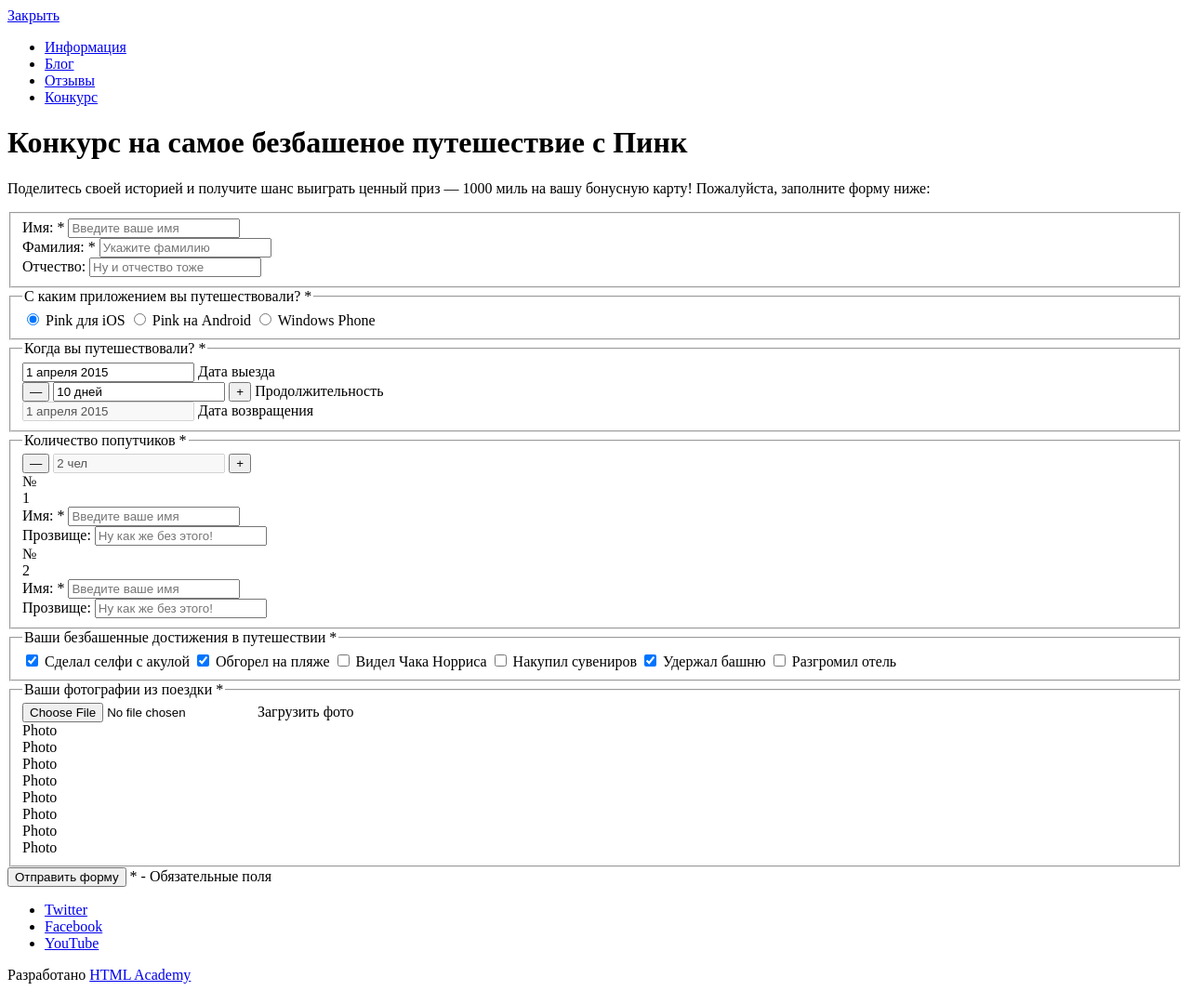
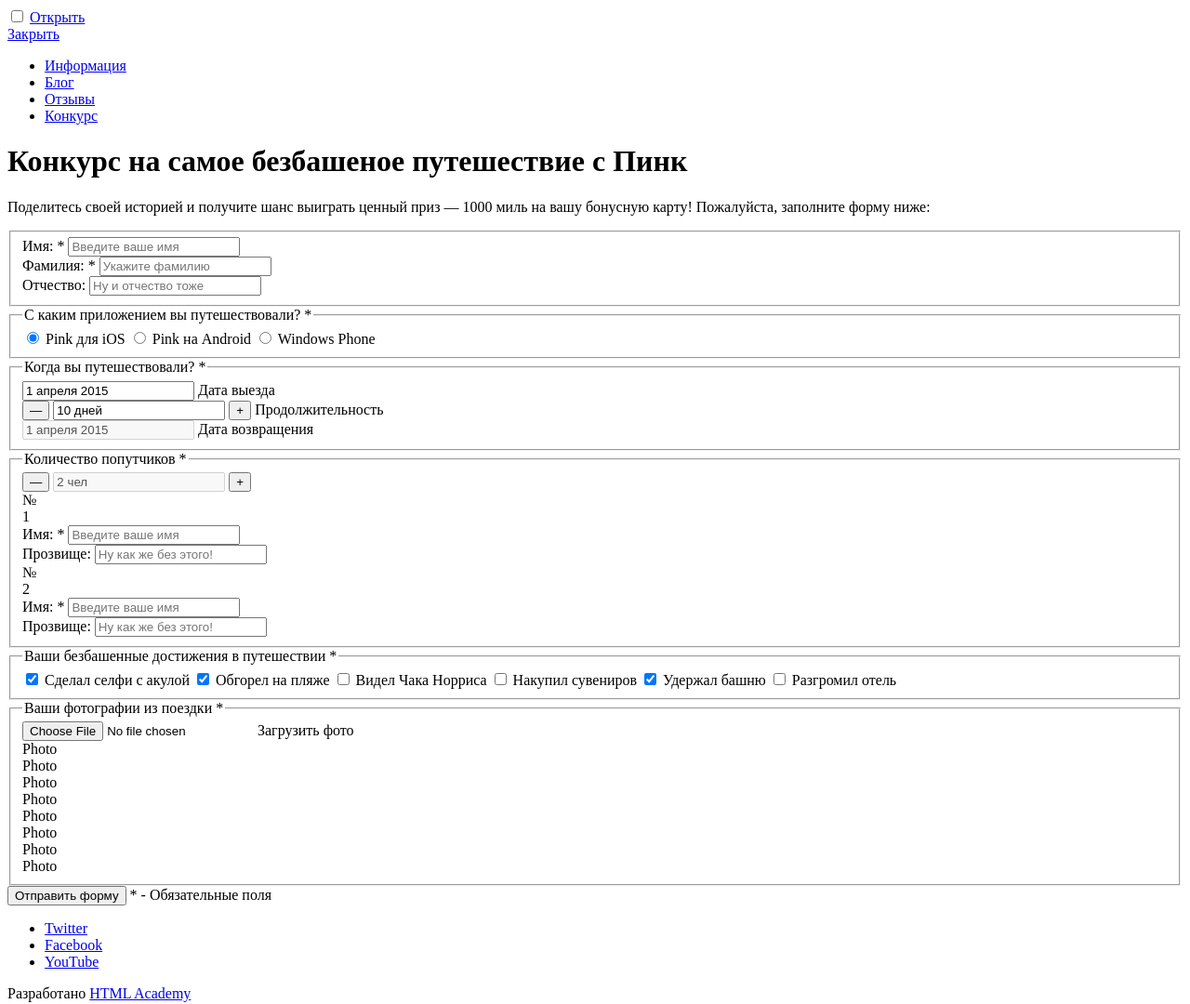
Before and after one commit to Scopang/87256-pink, a website: page form.html in a window 1280 px wide. Shown: the whole page at 93% size. Drawn offline with Linux system fonts and the light colour scheme.

Commit message:
На проверку 3

```diff
--- a/form.html
+++ b/form.html
@@ -11,10 +11,11 @@
     <header class="page-header">
       <div class="wrap">
         <a href="#logo" class="logo-1"></a>
-        <a href="#menu" class="icon-menu-open"></a>
+        <input class="checkbox-menu" type="checkbox" id="checkbox-menu" name="checkbox-menu">
+        <a href="#menu" class="icon-menu">Открыть</a>
         <nav class="main-nav main-nav--open">
           <a href="#logo" class="logo-1"></a>
-          <a href="#close" class="icon-menu-close">Закрыть</a>
+          <a href="#close" class="icon-menu icon-menu--close">Закрыть</a>
           <ul class="main-nav__list main-nav__list--show">
             <li class="main-nav__item">
               <a href="#info" class="main-nav__link">Информация</a>
```
Also changed, not shown: index.html (+1 -0 lines).
